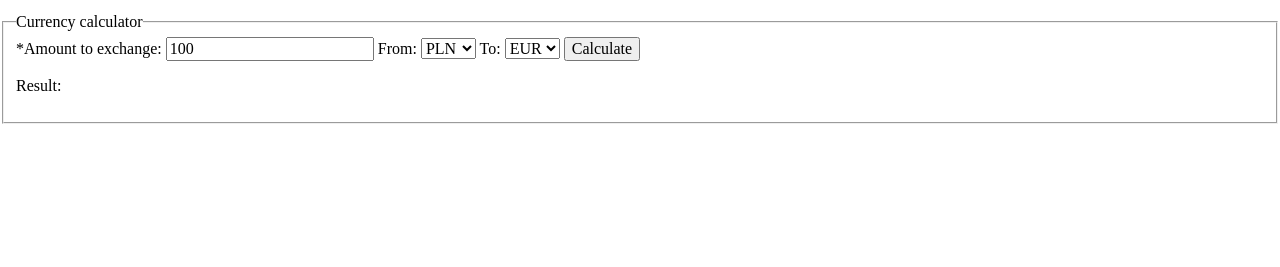
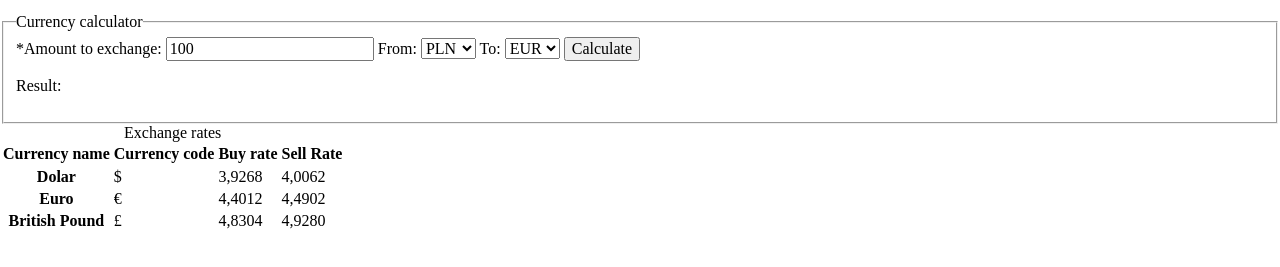
Before and after one commit to adrianleniart/currency-converter, a plain HTML site: page index.html in a window 1280 px wide. Shown: the part 101-368 px from the top of the page. Drawn offline with nearby package versions, Linux system fonts and the light colour scheme.

Commit message:
added table with exchange rates

```diff
--- a/index.html
+++ b/index.html
@@ -31,7 +31,7 @@
           <legend class="form__legend">Currency calculator</legend>
 
           <label class="form__label">*Amount to exchange&#58</span>
-            <input class="js-amount" type="number" name="amount" placeholder="Please enter the amount" required
+            <input class="js-amount" type="number" name="amount" placeholder="Please enter the amount " required
               step="0.01" value="100">
           </label>
 
@@ -58,6 +58,42 @@
       </form>
     </section>
 
+    <div class="container">
+      <section class="table">
+        <table class="table__header">
+          <caption class="table__caption">Exchange rates</caption>
+          <thead>
+            <tr class="table__row">
+              <th class="table__cell table__cell--header" scope="col">Currency name</th>
+              <th class="table__cell table__cell--header" scope="col">Currency code</th>
+              <th class="table__cell table__cell--header" scope="col">Buy rate</th>
+              <th class="table__cell table__cell--header" scope="col">Sell Rate</th>
+            </tr>
+          </thead>
+          <tbody>
+            <tr class="table__row">
+              <th class="table__cell table__cell--header" scope="row">Dolar</th>
+              <td class="table__cell">&dollar;</td>
+              <td class="table__cell">3,9268</td>
+              <td class="table__cell">4,0062</td>
+            </tr>
+            <tr class="table__row">
+              <th class="table__cell table__cell--header" scope="row">Euro</th>
+              <td class="table__cell">&euro;</td>
+              <td class="table__cell">4,4012</td>
+              <td class="table__cell">4,4902</td>
+
+            </tr>
+            <tr class="table__row">
+              <th class="table__cell table__cell--header" scope="row">British Pound</th>
+              <td class="table__cell">&pound;</td>
+              <td class="table__cell">4,8304</td>
+              <td class="table__cell">4,9280</td>
+            </tr>
+
+        </table>
+    </div>
+    </section>
   </main>
   <footer>
 
```
